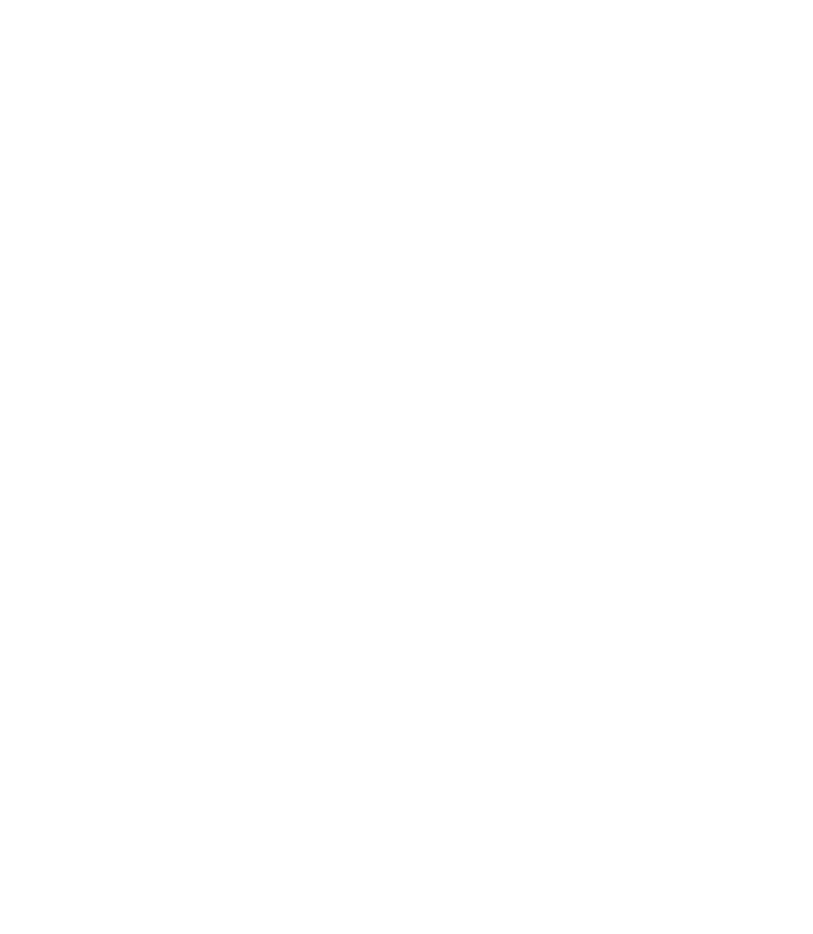
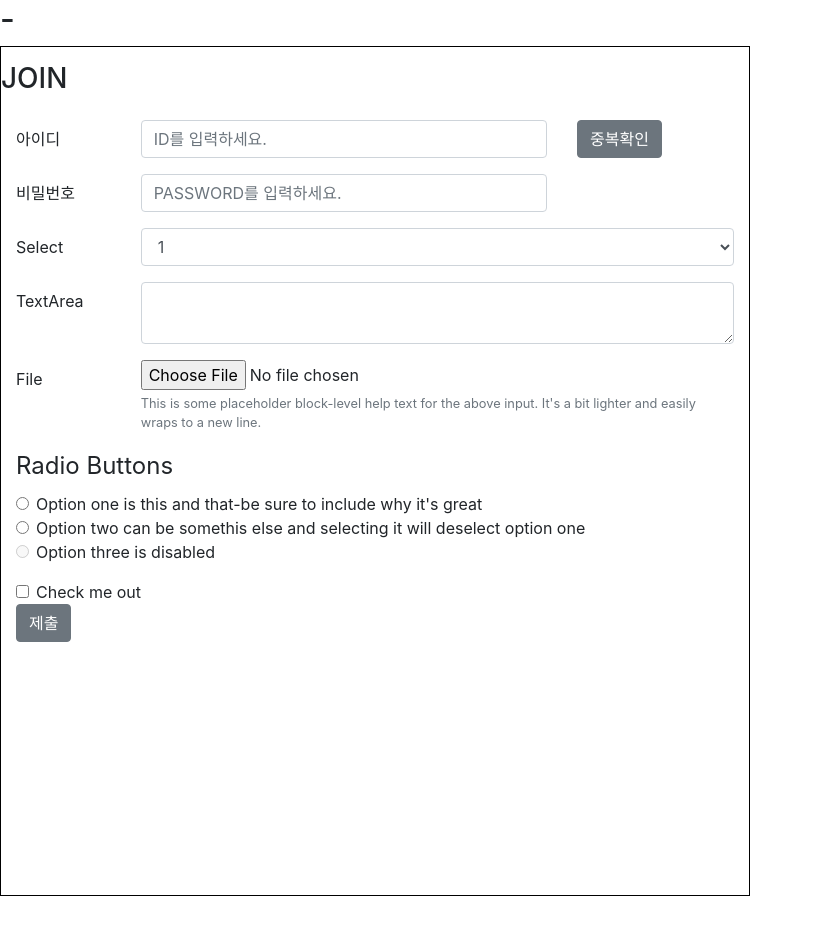
Before and after one commit to hanhee-kim/MBTIsland_front, a React (Create React App) app: page / in a window 1280 px wide. Shown: the top 934 px of the page, without its empty margins (0-813 px from the left). Before the commit the page ends 800 px from the top, so only its background shows below. Built offline with nearby package versions, Linux system fonts and the light colour scheme.

Commit message:
join 추가

```diff
--- a/src/App.js
+++ b/src/App.js
@@ -4,6 +4,7 @@
 import { Provider } from "react-redux";
 import { PersistGate } from "redux-persist/lib/integration/react";
 import Main from "./component/Main";
+import Join from "./component/Join";
 
 function App() {
   return (
@@ -13,7 +14,7 @@
       <BrowserRouter>
         <Main />
         <Routes>
-          <Route exact path="/" element={<Main />} />
+          <Route exact path="/" element={<Join />} />
         </Routes>
       </BrowserRouter>
       {/* </PersistGate> */}
--- /dev/null
+++ b/src/component/Join.js
@@ -0,0 +1,153 @@
+import React from "react";
+import {
+  Button,
+  Col,
+  Form,
+  FormGroup,
+  FormText,
+  Input,
+  Label,
+} from "reactstrap";
+
+const Join = () => {
+  const joinFormStyle = {
+    border: "1px solid black",
+    width: "750px",
+    height: "850px",
+    padding: "15px",
+  };
+  return (
+    <div>
+      <Form style={joinFormStyle}>
+        <FormGroup row>
+          <h3>JOIN</h3>
+        </FormGroup>
+        <FormGroup row>
+          <Label for="join_id" sm={2}>
+            아이디
+          </Label>
+          <Col sm={7}>
+            <Input
+              type="text"
+              name="join_id"
+              id="join_id"
+              placeholder="ID를 입력하세요."
+            />
+          </Col>
+          <Col sm={2}>
+            <Button>중복확인</Button>
+          </Col>
+        </FormGroup>
+        <FormGroup row>
+          <Label for="join_password" sm={2}>
+            비밀번호
+          </Label>
+          <Col sm={7}>
+            <Input
+              type="password"
+              name="join_password"
+              id="join_password"
+              placeholder="PASSWORD를 입력하세요."
+            />
+          </Col>
+        </FormGroup>
+        <FormGroup row>
+          <Label for="examSelect" sm={2}>
+            Select
+          </Label>
+          <Col sm={10}>
+            <Input type="select" name="select" id="examSelect">
+              <option>1</option>
+              <option>2</option>
+              <option>3</option>
+              <option>4</option>
+              <option>5</option>
+            </Input>
+          </Col>
+        </FormGroup>
+        <FormGroup row>
+          <Label for="examText" sm={2}>
+            TextArea
+          </Label>
+          <Col sm={10}>
+            <Input type="textarea" name="textarea" id="examText" />
+          </Col>
+        </FormGroup>
+        <FormGroup row>
+          <Label for="examFile" sm={2}>
+            File
+          </Label>
+          <Col sm={10}>
+            <Input type="file" name="file" id="examFile" />
+            <FormText color="muted">
+              This is some placeholder block-level help text for the above
+              input. It's a bit lighter and easily wraps to a new line.
+            </FormText>
+          </Col>
+        </FormGroup>
+        <FormGroup tag="fieldset">
+          <legend>Radio Buttons</legend>
+          <FormGroup check>
+            <Label check>
+              <Input type="radio" name="radio1" />
+              {""}
+              Option one is this and that-be sure to include why it's great
+            </Label>
+          </FormGroup>
+          <FormGroup check>
+            <Label check>
+              <Input type="radio" name="radio1" />
+              {""}
+              Option two can be somethis else and selecting it will deselect
+              option one
+            </Label>
+          </FormGroup>
+          <FormGroup check>
+            <Label check>
+              <Input type="radio" name="radio1" disabled />
+              {""}
+              Option three is disabled
+            </Label>
+          </FormGroup>
+        </FormGroup>
+        <FormGroup check>
+          <Label check>
+            <Input type="checkbox" /> Check me out
+          </Label>
+        </FormGroup>
+
+        <Button type="submit" name="submit">
+          제출
+        </Button>
+      </Form>
+      <br />
+      <br />
+      {/* <Form inline>
+        <FormGroup className="mb-2 mr-sm-2 mb-sm-0">
+          <Label for="examEmail2" className="mr-sm-2 ">
+            Email
+          </Label>
+          <Input
+            type="email"
+            name="email"
+            id="examEmail2"
+            placeholder="something@kosta.com"
+          />
+        </FormGroup>
+        <FormGroup className="mb-2 mr-sm-2 mb-sm-0">
+          <Label for="examPassword2" className="mr-sm-2">
+            Password
+          </Label>
+          <Input
+            type="password"
+            name="password"
+            id="examPassword2"
+            placeholder="don't tell !"
+          />
+        </FormGroup>
+      </Form> */}
+    </div>
+  );
+};
+
+export default Join;
--- a/src/component/Main.js
+++ b/src/component/Main.js
@@ -1,3 +1,9 @@
-const Main = () => {};
+const Main = () => {
+  return (
+    <>
+      <h2>-</h2>
+    </>
+  );
+};
 
 export default Main;
--- a/src/index.js
+++ b/src/index.js
@@ -1,14 +1,14 @@
-import React from 'react';
-import ReactDOM from 'react-dom/client';
-import './index.css';
-import App from './App';
-import reportWebVitals from './reportWebVitals';
+import React from "react";
+import ReactDOM from "react-dom/client";
+import "./index.css";
+import App from "./App";
+import reportWebVitals from "./reportWebVitals";
 
-const root = ReactDOM.createRoot(document.getElementById('root'));
+const root = ReactDOM.createRoot(document.getElementById("root"));
 root.render(
-  <React.StrictMode>
-    <App />
-  </React.StrictMode>
+  // <React.StrictMode>
+  <App />
+  // </React.StrictMode>
 );
 
 // If you want to start measuring performance in your app, pass a function
```
Also changed, not shown: 1 other file (tests, documents, lock files or other folders).
